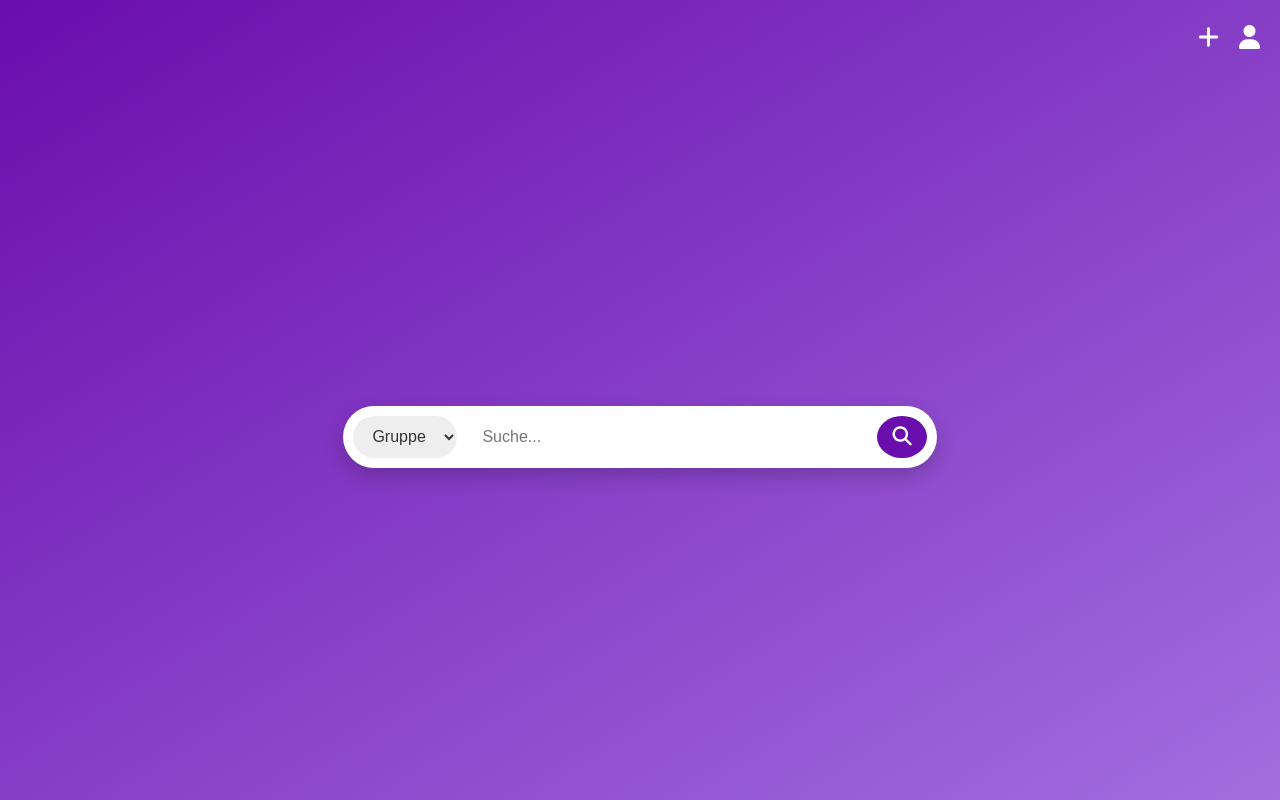
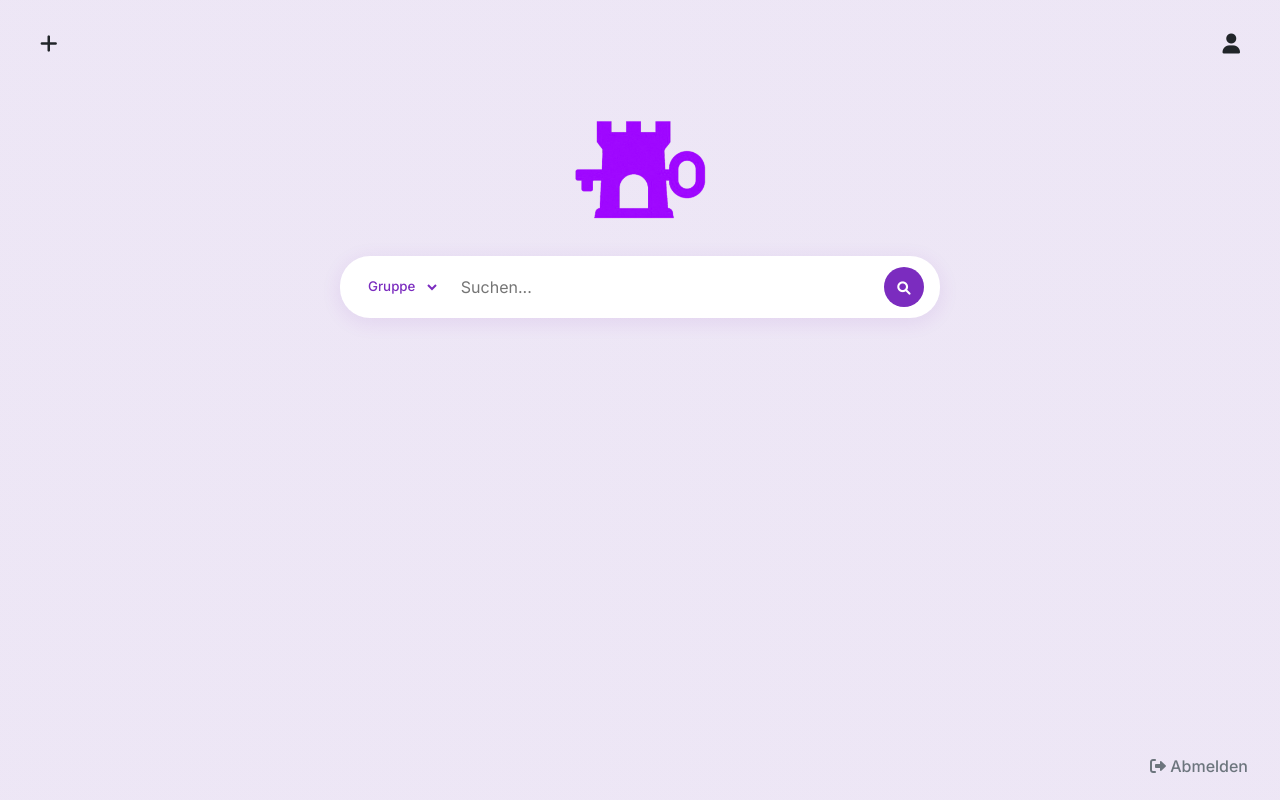
Before and after one commit to jvankocherhans/accessforge, a Flask app: template src/templates/search.html in a window 1280 px wide. Run offline with Flask 3, Linux system fonts and the light colour scheme; the template is opened without the code that fills it, so the values that code supplies are empty.

Commit message:
Anpassung Desing
Anpassungen am design der Suche und des Logins

```diff
--- a/src/static/stylesheets/global.css
+++ b/src/static/stylesheets/global.css
@@ -1,14 +1,90 @@
+:root {
+  --primary-color: #7b2cbf;
+  --primary-dark: #5a189a;
+  --primary-light: #9d4edd;
+  --background: #f8f9fa;
+  --text-dark: #212529;
+  --text-light: #6c757d;
+  --white: #ffffff;
+  --error-color: #e63946;
+
+  --space-sm: 0.5rem;
+  --space-md: 1rem;
+  --space-lg: 2rem;
+
+  --shadow-sm: 0 2px 4px rgba(0, 0, 0, 0.1);
+  --shadow-md: 0 4px 12px rgba(123, 44, 191, 0.15);
+  --shadow-lg: 0 8px 24px rgba(0, 0, 0, 0.1);
+}
+
+* {
+  margin: 0;
+  padding: 0;
+  box-sizing: border-box;
+  font-family: 'Inter', sans-serif;
+}
+
 body {
-    background-color: white;
+  background-color: var(--background);
+  min-height: 100vh;
+  background-image:
+    radial-gradient(circle at 10% 20%, rgba(157, 78, 221, 0.05) 0%, rgba(157, 78, 221, 0.05) 90%),
+    radial-gradient(circle at 90% 80%, rgba(123, 44, 191, 0.05) 0%, rgba(123, 44, 191, 0.05) 90%);
+}
+
+
+.button {
+  display: inline-block;
+  padding: 0.8rem 1.5rem;
+  border: none;
+  border-radius: 8px;
+  font-weight: 600;
+  cursor: pointer;
+  transition: all 0.3s ease;
+}
+
+.primary-button {
+  background-color: var(--primary-color);
+  color: var(--white);
+}
+
+.primary-button:hover {
+  background-color: var(--primary-dark);
+  transform: translateY(-2px);
+  box-shadow: var(--shadow-md);
+}
+
+.input-field {
+  width: 100%;
+  padding: 0.8rem 1.2rem;
+  border: 2px solid #e9ecef;
+  border-radius: 8px;
+  font-size: 1rem;
+  transition: all 0.3s ease;
+}
+
+.input-field:focus {
+  outline: none;
+  border-color: var(--primary-light);
+  box-shadow: 0 0 0 3px rgba(157, 78, 221, 0.2);
+}
+
+.icon-button {
+  color: var(--text-dark);
+  font-size: 1.25rem;
+  padding: var(--space-sm);
+  border-radius: 50%;
+  transition: all 0.3s ease;
+}
+
+.icon-button:hover {
+  background-color: rgba(123, 44, 191, 0.1);
+  color: var(--primary-dark);
+}
+
+
+@media (max-width: 768px) {
+  body {
+    padding: 0 var(--space-md);
   }
-
-  h1 {
-    color: black;
-    text-align: center;
-    font-family: Arial;
-  }
-
-  p {
-    font-family: Arial;
-    font-size: 20px;
-  }
+}
--- a/src/static/stylesheets/search.css
+++ b/src/static/stylesheets/search.css
@@ -1,98 +1,147 @@
+:root {
+  --primary-color: #7b2cbf;
+  --primary-dark: #5a189a;
+  --primary-light: #9d4edd;
+  --background: #f8f9fa;
+  --text-dark: #212529;
+  --text-light: #6c757d;
+  --white: #ffffff;
+}
+
 * {
-    box-sizing: border-box;
   margin: 0;
   padding: 0;
+  box-sizing: border-box;
+  font-family: 'Inter', sans-serif;
 }
 
 body {
-    font-family: 'Segoe UI', sans-serif;
-    background: linear-gradient(to bottom right, #6a0dad, #a36ee0);
-    color: #fff;
-    height: 100vh;
-    display: flex;
-    flex-direction: column;
+  background-color: var(--background);
+  min-height: 100vh;
+  position: relative;
+  background-image:
+    radial-gradient(circle at 10% 20%, rgba(157, 78, 221, 0.05) 0%, rgba(157, 78, 221, 0.05) 90%),
+    radial-gradient(circle at 90% 80%, rgba(123, 44, 191, 0.05) 0%, rgba(123, 44, 191, 0.05) 90%);
 }
 
-  header {
+.header {
+  padding: 1.5rem 2rem;
   display: flex;
-    justify-content: flex-end;
-    padding: 20px;
-  }
-
-  .header-right {
-    display: flex;
-    gap: 20px;
-  }
-
-  .icon-button-plus {
-    color: #fff;
-    font-size: 1.5rem;
-    text-decoration: none;
-    transition: color 0.3s;
-
-  }
-
-  .icon-button-user {
-    color: #fff;
-    font-size: 1.5rem;
-    text-decoration: none;
-    transition: color 0.3s;
-  }
-
-  .icon-button-plus:hover {
-    color: #d1b3ff;
-  }
-
-  .icon-button-user:hover {
-    color: #d1b3ff;
-  }
-
-  main {
-    flex: 1;
-    display: flex;
-    justify-content: center;
+  justify-content: space-between;
   align-items: center;
 }
 
+.icon-button {
+  color: var(--text-dark);
+  font-size: 1.25rem;
+  transition: all 0.3s ease;
+  padding: 0.5rem;
+  border-radius: 50%;
+}
+
+.icon-button:hover {
+  background-color: rgba(123, 44, 191, 0.1);
+  color: var(--primary-dark);
+}
+
+
+.main-content {
+  display: flex;
+  flex-direction: column;
+  align-items: center;
+  min-height: calc(100vh - 120px);
+  padding: 2rem;
+}
+
+.logo-container {
+  margin-bottom: 2rem;
+  text-align: center;
+}
+
+.logo {
+  height: 100px;
+  transition: transform 0.3s ease;
+}
+
+.logo:hover {
+  transform: scale(1.05);
+}
+
+
 .search-container {
+  width: 100%;
+  max-width: 600px;
+  background: var(--white);
+  border-radius: 30px;
+  padding: 0.5rem 1rem;
+  box-shadow: 0 4px 20px rgba(123, 44, 191, 0.1);
   display: flex;
-    background-color: white;
-    border-radius: 50px;
-    padding: 10px;
-    gap: 10px;
-    box-shadow: 0 8px 20px rgba(0, 0, 0, 0.2);
+  align-items: center;
+  gap: 0.5rem;
 }
 
 .dropdown {
   border: none;
-    padding: 10px 15px;
-    border-radius: 30px;
-    background-color: #eee;
-    font-size: 1rem;
-    color: #333;
+  background: transparent;
+  padding: 0.5rem;
+  color: var(--primary-color);
+  font-weight: 500;
+  cursor: pointer;
 }
 
 .search-input {
+  flex: 1;
   border: none;
+  padding: 0.8rem;
+  font-size: 1rem;
+  color: var(--text-dark);
+}
+
+.search-input:focus {
   outline: none;
-    padding: 10px 15px;
-    font-size: 1rem;
-    border-radius: 30px;
-    width: 400px;
-    color: #333;
 }
 
 .search-button {
+  background: var(--primary-color);
   border: none;
-    background-color: #6a0dad;
   color: white;
-    padding: 10px 15px;
+  padding: 0.8rem;
   border-radius: 50%;
+  width: 40px;
+  height: 40px;
   cursor: pointer;
-    font-size: 1.2rem;
-    transition: background-color 0.3s;
+  transition: all 0.3s ease;
 }
 
 .search-button:hover {
-    background-color: #5b0bb0;
+  background: var(--primary-dark);
+  transform: translateY(-2px);
 }
+
+
+.logout-container {
+  position: absolute;
+  bottom: 1.5rem;
+  right: 2rem;
+}
+
+.logout-link {
+  color: var(--text-light);
+  text-decoration: none;
+  font-weight: 500;
+  transition: color 0.3s ease;
+}
+
+.logout-link:hover {
+  color: var(--primary-dark);
+}
+
+@media (max-width: 768px) {
+  .search-container {
+    max-width: 90%;
+  }
+
+  .logo {
+    height: 80px;
+  }
+}
--- a/src/templates/login.html
+++ b/src/templates/login.html
@@ -6,6 +6,7 @@
   <title>Login | Self-Service Portal</title>
   <link href="https://fonts.googleapis.com/css2?family=Inter:wght@400;500;600;700&display=swap" rel="stylesheet">
   <link rel="stylesheet" href="https://cdnjs.cloudflare.com/ajax/libs/font-awesome/6.0.0/css/all.min.css">
+  <link rel="stylesheet" href="{{ url_for('static', filename='stylesheets/global.css') }}">
   <link rel="stylesheet" href="{{ url_for('static', filename='stylesheets/login.css') }}">
 </head>
 <body>
--- a/src/templates/search.html
+++ b/src/templates/search.html
@@ -1,30 +1,51 @@
 <!DOCTYPE html>
 <html lang="de">
 <head>
-  <meta charset="UTF-8" />
-  <meta name="viewport" content="width=device-width, initial-scale=1.0" />
-  <title>Suchseite</title>
+  <meta charset="UTF-8">
+  <meta name="viewport" content="width=device-width, initial-scale=1.0">
+  <title>Suche | Self-Service Portal</title>
+  <link href="https://fonts.googleapis.com/css2?family=Inter:wght@400;500;600&display=swap" rel="stylesheet">
+  <link rel="stylesheet" href="https://cdnjs.cloudflare.com/ajax/libs/font-awesome/6.0.0/css/all.min.css">
+  <link rel="stylesheet" href="{{ url_for('static', filename='stylesheets/global.css') }}">
   <link rel="stylesheet" href="{{ url_for('static', filename='stylesheets/search.css') }}">
-
-  <link rel="stylesheet" href="https://cdnjs.cloudflare.com/ajax/libs/font-awesome/6.5.0/css/all.min.css">
 </head>
 <body>
-  <header>
-    <div class="header-right">
-      <a href="new_object.html" class="icon-button-plus"><i class="fas fa-plus"></i></a>
-      <a href="user.html" class="icon-button-user"><i class="fas fa-user"></i></a>
-    </div>
+  <header class="header">
+    <a href="xx.html" class="icon-button">
+      <i class="fas fa-plus"></i>
+    </a>
+    <a href="xx.html" class="icon-button">
+      <i class="fas fa-user"></i>
+    </a>
   </header>
 
-  <main>
-    <div class="search-container">
+  <main class="main-content">
+    <div class="logo-container">
+      <img src="pictures/logo.png"
+           alt="Accessforge-Logo"
+           class="logo"
+           title="Accessforge-Logo">
+    </div>
+
+    <form action="xx.html" class="search-container">
       <select class="dropdown">
         <option value="gruppe">Gruppe</option>
         <option value="user">User</option>
       </select>
-      <input type="text" placeholder="Suche..." class="search-input" />
-      <button class="search-button"><i class="fas fa-search"></i></button>
-    </div>
+      <input type="text"
+             placeholder="Suchen..."
+             class="search-input"
+             aria-label="Suchbegriff eingeben">
+      <button type="submit" class="search-button">
+        <i class="fas fa-search"></i>
+      </button>
+    </form>
   </main>
+
+  <div class="logout-container">
+    <a href="xx.html" class="logout-link">
+      <i class="fas fa-sign-out-alt"></i> Abmelden
+    </a>
+  </div>
 </body>
 </html>
```
Also changed, not shown: src/templates/pictures/logo.png (added). Lines whose indentation alone changed are shown as unchanged.
